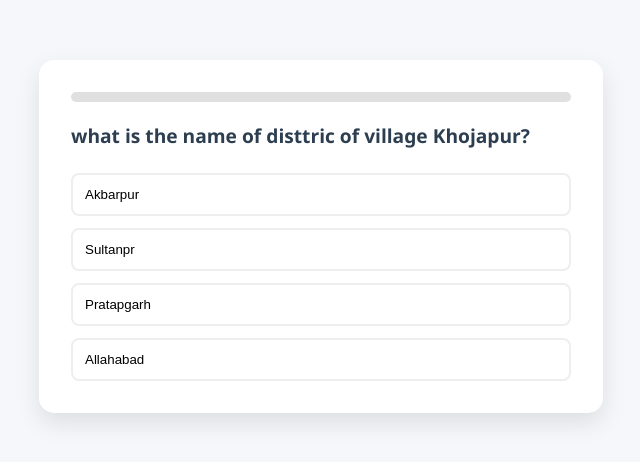
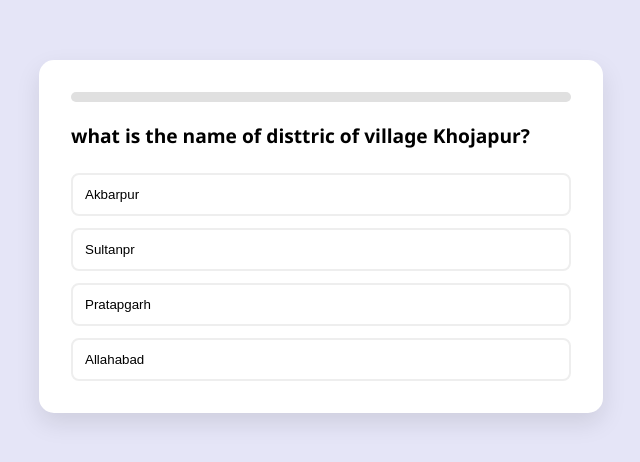
Before and after one commit to ajaidineshsingh-khojapur/quiz-daily, a plain HTML site: page index.html in a window 1280 px wide. Shown: the part 164-626 px from the top of the page, without its empty margins (319-959 px from the left). Drawn offline with Linux system fonts and the light colour scheme.

Commit message:
Update index.html

```diff
--- a/index.html
+++ b/index.html
@@ -6,7 +6,9 @@
     <style>
         /* All your beautiful CSS goes here */
         :root { --primary: #4A90E2; --bg: #F5F7FA; --text: #2C3E50; }
-        body { font-family: 'Segoe UI', sans-serif; background: var(--bg); color: var(--text); display: flex; justify-content: center; align-items: center; min-height: 100vh; margin: 0; }
+        body {font-family: 'Segoe UI', sans-serif; background-color: #e5e5f7;background-image: radial-gradient(#444cf7 0.5px, #e5e5f7 0.5px);background-size: 10px 10px;margin: 0;display: flex;justify-content: center;align-items: center;min-height: 100vh;
+}
+
         .card { background: white; padding: 2rem; border-radius: 15px; box-shadow: 0 10px 25px rgba(0,0,0,0.1); width: 100%; max-width: 500px; }
         .progress-container { background: #E0E0E0; height: 10px; border-radius: 5px; margin-bottom: 20px; overflow: hidden; }
         #progress-bar { background: var(--primary); height: 100%; width: 0%; transition: width 0.3s ease; }
```
